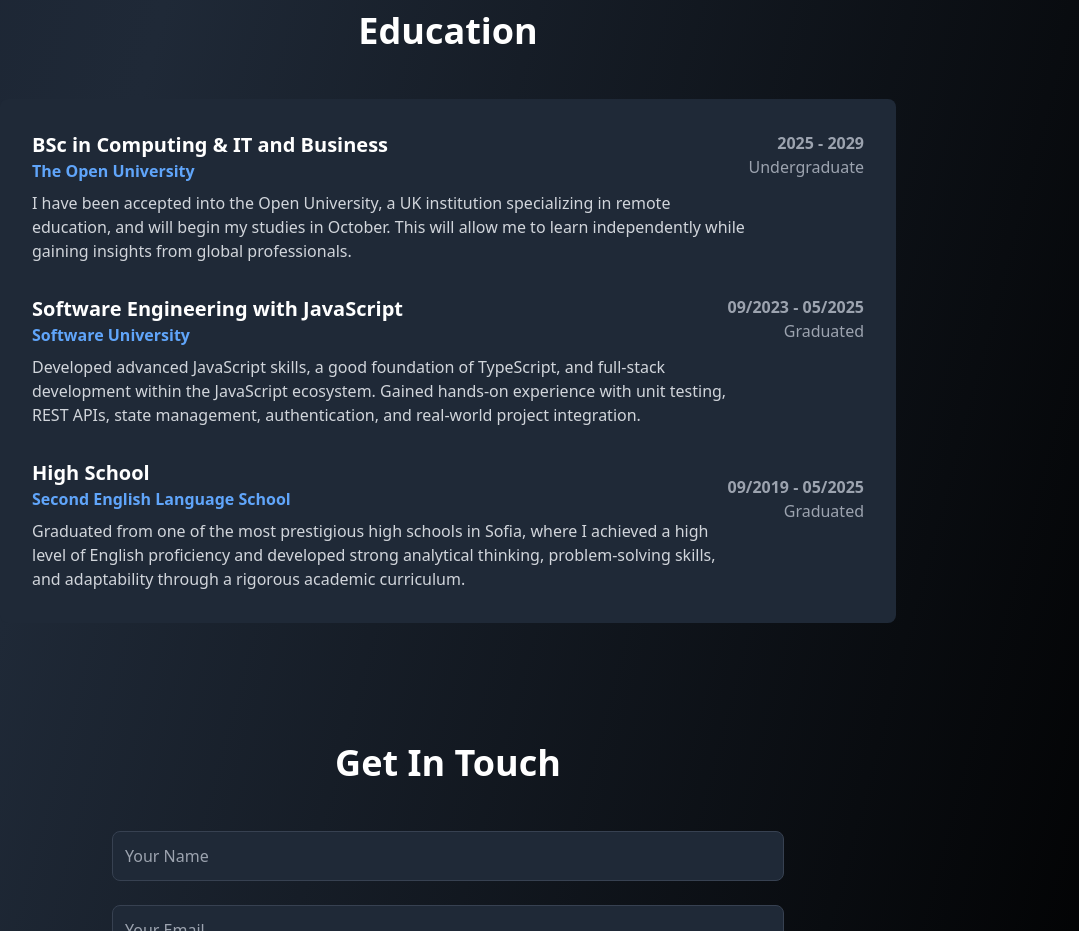
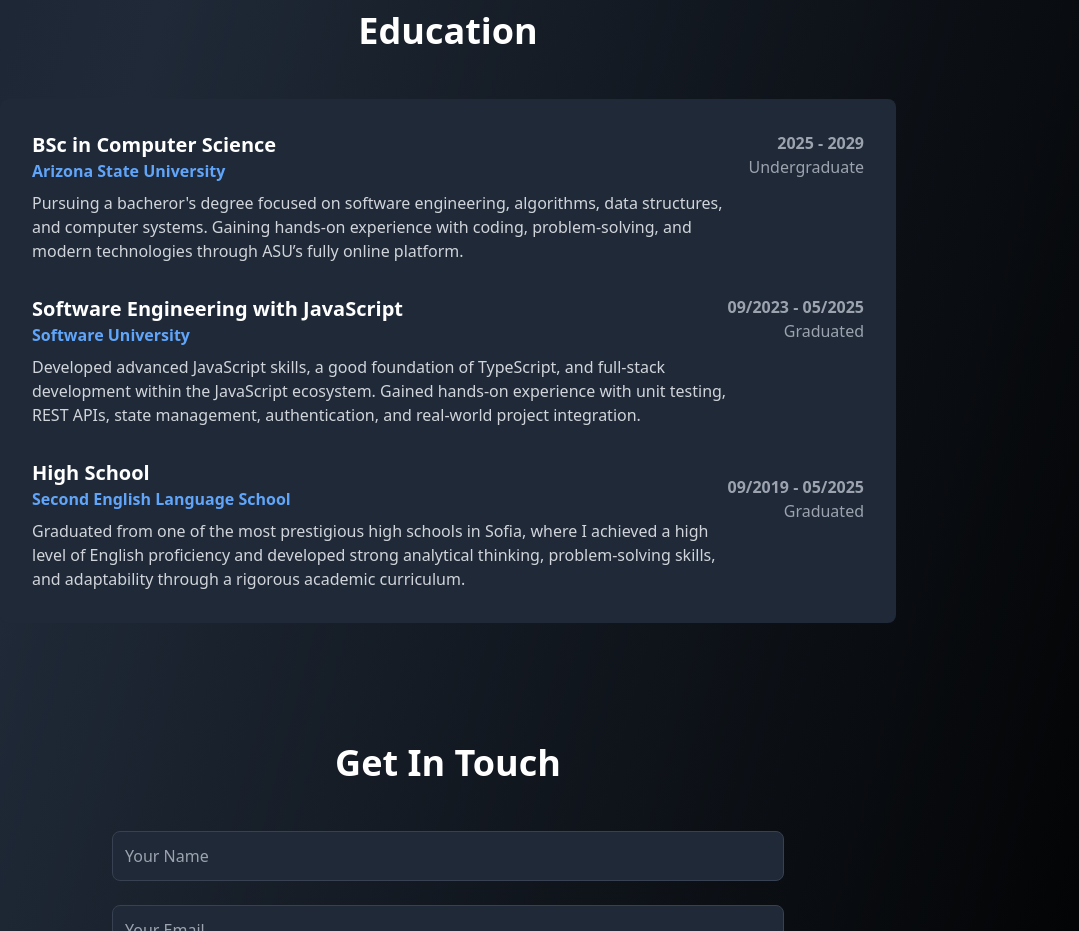
Before and after one commit to nikolay508/Portfolio_TailwindCSS, a website: page index.html in a window 1280 px wide. Shown: the part 3460-4391 px from the top of the page, without its empty margins (192-1271 px from the left). Drawn offline with nearby package versions, Linux system fonts and the light colour scheme.

Commit message:
changing the university info

```diff
--- a/index.html
+++ b/index.html
@@ -30,10 +30,10 @@
     <script>
       // Load environment variables
       window.env = {
-        EMAILJS_PUBLIC_KEY: 'S0wLUU4jcvE1Od3N0',
-        EMAILJS_SERVICE_ID: 'service_haljy0f',
-        EMAILJS_TEMPLATE_ID: 'template_ukp0ou9',
-        EMAILJS_COPY_TEMPLATE_ID: 'YOUR_COPY_TEMPLATE_ID'
+        EMAILJS_PUBLIC_KEY: "S0wLUU4jcvE1Od3N0",
+        EMAILJS_SERVICE_ID: "service_haljy0f",
+        EMAILJS_TEMPLATE_ID: "template_ukp0ou9",
+        EMAILJS_COPY_TEMPLATE_ID: "YOUR_COPY_TEMPLATE_ID",
       };
     </script>
   </head>
@@ -333,7 +333,7 @@
               </p>
               <div class="flex space-x-4">
                 <a
-                  href="#"
+                  href="https://chat-application-by-nikolay.onrender.com"
                   target="_blank"
                   class="text-blue-500 hover:text-blue-400"
                 >
@@ -579,15 +579,16 @@
             >
               <div class="flex-1">
                 <h3 class="text-xl font-bold text-white">
-                  BSc in Computing & IT and Business
+                  BSc in Computer Science
                 </h3>
-                <p class="text-blue-400 font-semibold">The Open University</p>
+                <p class="text-blue-400 font-semibold">
+                  Arizona State University
+                </p>
                 <p class="text-gray-300 mt-2">
-                  I have been accepted into the Open University, a UK
-                  institution specializing in remote education, and will begin
-                  my studies in October. This will allow me to learn
-                  independently while gaining insights from global
-                  professionals.
+                  Pursuing a bacheror's degree focused on software engineering,
+                  algorithms, data structures, and computer systems. Gaining
+                  hands-on experience with coding, problem-solving, and modern
+                  technologies through ASU’s fully online platform.
                 </p>
               </div>
               <div class="text-gray-400 md:text-right">
@@ -622,9 +623,7 @@
               class="flex flex-col md:flex-row justify-between items-start space-y-4"
             >
               <div class="flex-1">
-                <h3 class="text-xl font-bold text-white">
-                  High School
-                </h3>
+                <h3 class="text-xl font-bold text-white">High School</h3>
                 <p class="text-blue-400 font-semibold">
                   Second English Language School
                 </p>
```
Lines whose indentation alone changed are shown as unchanged.
